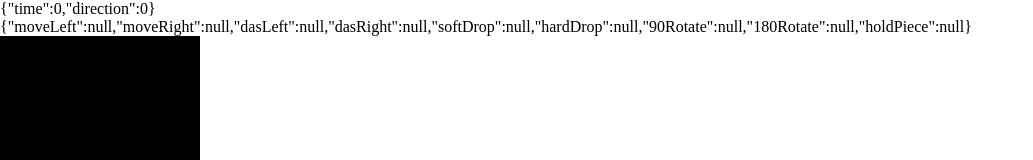
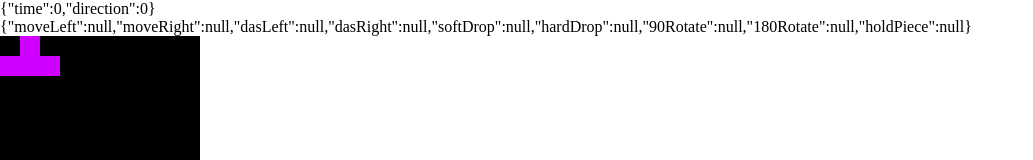
Before and after one commit to Daniil-Aleshechkin/tetris-concept, a React app: page / in a window 1280 px wide. Shown: the top 160 px of the page, without its empty margins (0-1033 px from the left). Built offline with nearby package versions, Linux system fonts and the light colour scheme.

Commit message:
Finished up the piece code

```diff
--- a/public/BoardTiles/index.js
+++ b/public/BoardTiles/index.js
@@ -7,6 +7,38 @@ import TTile from "./TTile.png";
 import OTile from "./OTile.png";
 import DefaultTile from "./DefaultTile.png"
 
+function getTextureFromBoardStateTile(boardTile) {
+    let tile;
+
+    switch (boardTile) {
+        case "T":
+            tile = TTile
+            break;
+        case "I":
+            tile = ITile
+            break;
+        case "J":
+            tile = JTile
+            break;
+        case "L":
+            tile = LTile
+            break;
+        case "S":
+            tile = STile
+            break;
+        case "Z":
+            tile = ZTile
+            break;
+        case "O":
+            tile = OTile
+            break;
+        default:
+            tile = DefaultTile
+            break;
+    }
+    return tile
+}
+
 export {
     LTile,
     JTile,
@@ -15,5 +47,6 @@ export {
     ITile,
     TTile,
     OTile,
-    DefaultTile
+    DefaultTile,
+    getTextureFromBoardStateTile
 }
--- /dev/null
+++ b/public/PieceSizes.js
@@ -0,0 +1,12 @@
+const getPieceSizesFromPieceType = (pieceType) => {
+    switch (pieceType) {
+        case "O":
+            return 2
+        case "I":
+            return 4
+        default:
+            return 3
+    }
+}
+
+export {getPieceSizesFromPieceType}
--- a/public/styles.css
+++ b/public/styles.css
@@ -21,6 +21,14 @@ body {
               user-select: none; /* Non-prefixed version, currently
                                     supported by Chrome, Edge, Opera and Firefox */
   }
+
 .pieceQueue {
     margin-top: 2px;
 }
+
+.piece {
+    position: relative;
+}
+.piece > * {
+    position: absolute;
+}
--- /dev/null
+++ b/src/Piece.js
@@ -0,0 +1,26 @@
+import React from "react"
+import {getTileLocationsFromPieceAndRotations} from "../public/PieceRotations"
+import { getPieceSizesFromPieceType } from "../public/PieceSizes"
+
+const Piece = ({tileDimensions, texture, rotation, pieceType}) => {
+    function getPiece() {
+        console.log(rotation, pieceType)
+        console.log(getTileLocationsFromPieceAndRotations(pieceType, rotation))
+        return getTileLocationsFromPieceAndRotations(pieceType, rotation).map(pieceLocation => {
+            console.log(pieceLocation)
+            return <img
+                key={Math.random()}
+                style={{"left": `${pieceLocation[0]*tileDimensions.width}px`, "top": `${pieceLocation[1]*tileDimensions.height}px`}}
+                src={texture}
+                width= {tileDimensions.width}
+                height= {tileDimensions.height}
+            />
+        })
+    }
+
+    return <div className="piece" width={tileDimensions.width*getPieceSizesFromPieceType(pieceType)} height={tileDimensions.height*getPieceSizesFromPieceType(pieceType)}>
+        {getPiece()}
+    </div>
+}
+
+export default Piece
--- a/src/Tetris.js
+++ b/src/Tetris.js
@@ -2,6 +2,8 @@ import Board from "./Board"
 import React, { useEffect } from "react"
 import { useState, useRef } from "react"
 import PieceQueue from "./PieceQueue";
+import {getTextureFromBoardStateTile} from "../public/BoardTiles"
+import Piece from "./Piece"
 
 function useInterval(callback, delay) {
     const savedCallback = useRef();
@@ -263,6 +265,7 @@ const Tetris = ({width, height, startingBoardState, startingPieceQueue, generate
   return <React.Fragment>
       <div>{JSON.stringify(currentDAS)} </div>
       <div>{JSON.stringify(actions)}</div>
+      <Piece tileDimensions={{height: 20, width: 20}} texture={getTextureFromBoardStateTile("T", 0)} pieceType="T" rotation={0}/>
       <Board onKeyUp={onKeyUpHandler} onKeyDown={onKeyDownHandler} width={width} height={height} boardState={board}/>
       <PieceQueue queue={queue}/>
   </React.Fragment>
```
